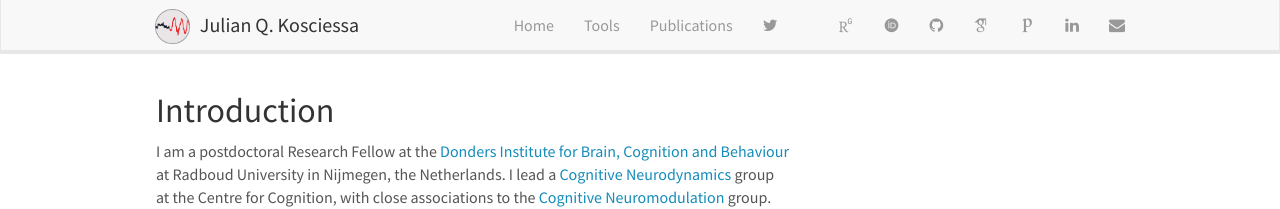
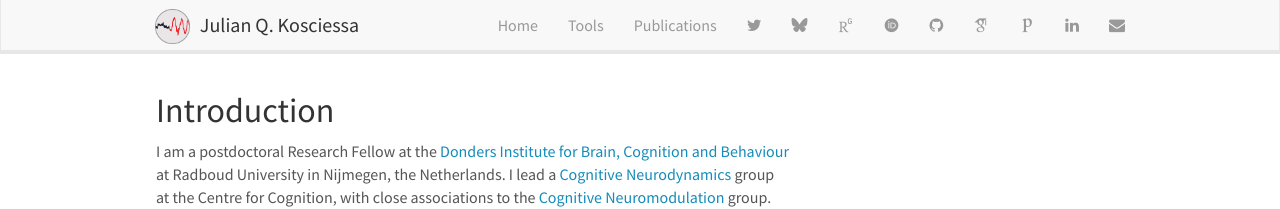
Before and after one commit to jkosciessa/jkosciessa.github.io, a Jekyll site: the page built from _pages/home.md, in a window 1280 px wide. Shown: the top 209 px of the page. Built offline with Jekyll 4.4.1, drawn with Linux system fonts in a browser that asks for light colours; nearby versions of some CDN libraries; some web fonts are replaced; a script that is not in the unit is left out.

Commit message:
update FontAwesome

```diff
--- a/_includes/head.html
+++ b/_includes/head.html
@@ -5,7 +5,7 @@
   <title>{% if page.title %}{{ page.title | escape }}{% else %}{{ site.title | escape }}{% endif %}</title>
   <meta name="description" content="{% if page.excerpt %}{{ page.excerpt | strip_html | strip_newlines | truncate: 160 }}{% else %}{{ site.description }}{% endif %}">
   <link rel="stylesheet" href="/assets/css/academicons.css">
-  <link rel="stylesheet" href="https://cdnjs.cloudflare.com/ajax/libs/font-awesome/6.0.0-beta3/css/all.min.css" />
+  <link rel="stylesheet" href="https://cdnjs.cloudflare.com/ajax/libs/font-awesome/6.7.1/css/all.min.css" />
   <link rel="stylesheet" href="{{ "/css/main.css" | prepend: site.baseurl | prepend: site.url}}">
   <link rel="stylesheet" href="https://fonts.googleapis.com/css?family=Roboto|Source+Code+Pro">
   <link rel="stylesheet" href="https://cdnjs.cloudflare.com/ajax/libs/font-awesome/4.6.3/css/font-awesome.min.css">
```
